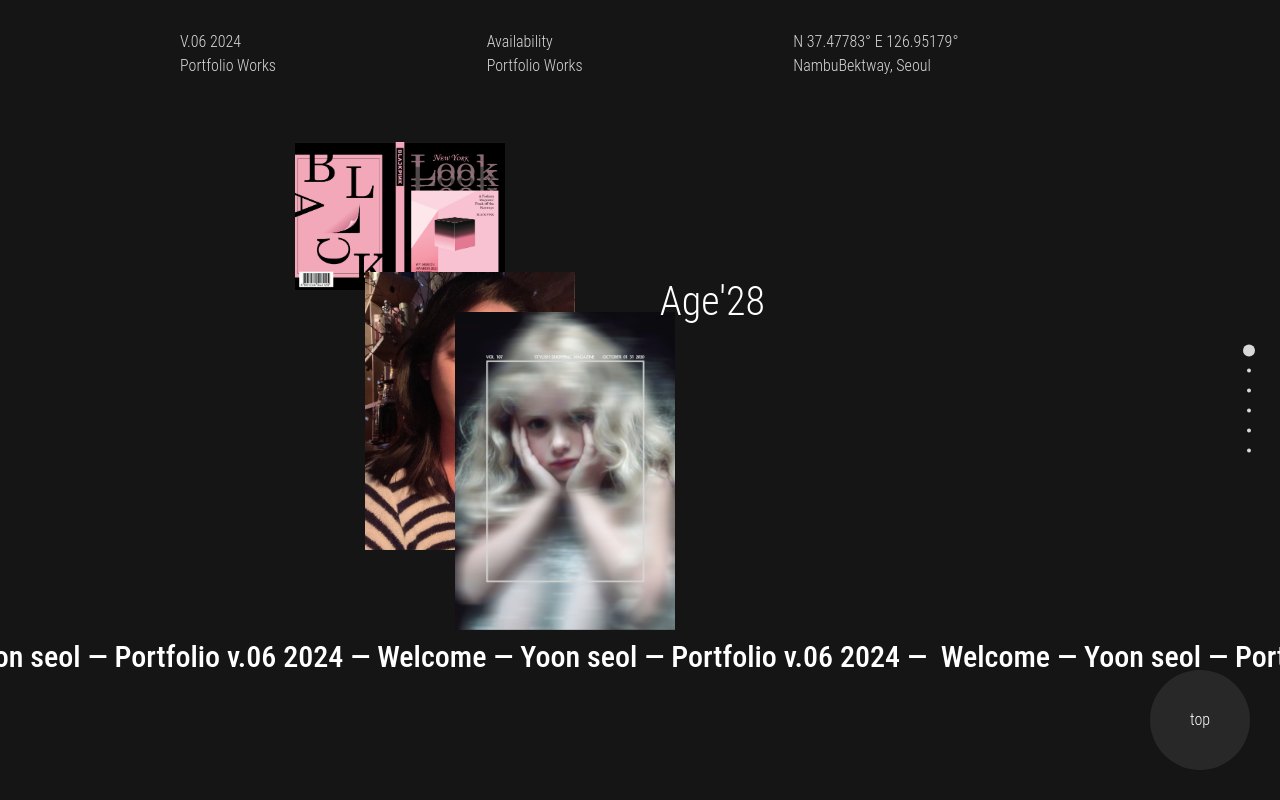
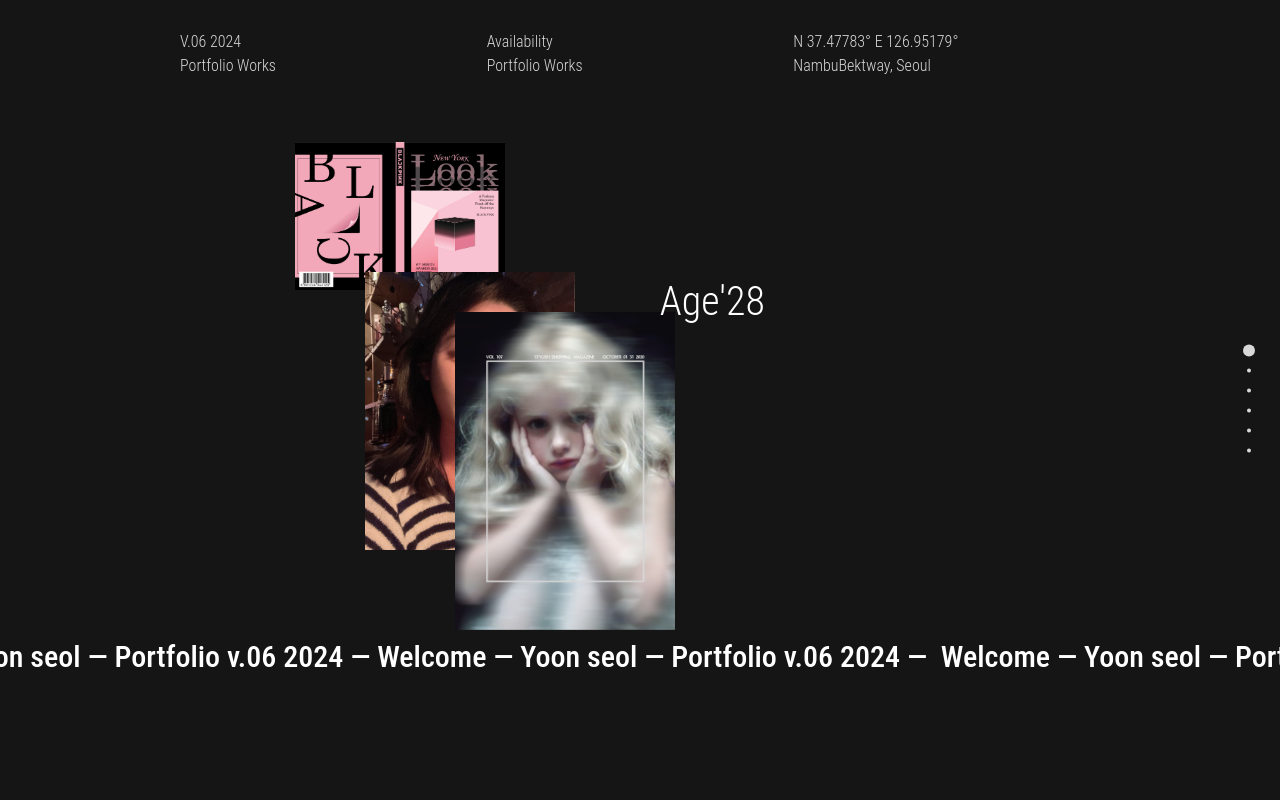
Before and after one commit to seolyoon96/seolyoon96.github.io, a plain HTML site: page index.html in a window 1280 px wide. Drawn offline with nearby package versions, Linux system fonts and the light colour scheme.

Commit message:
PORTFOLIO 수정

```diff
--- a/dist/css/comm.css
+++ b/dist/css/comm.css
@@ -390,18 +390,6 @@ legend {
   transform: translateX(0);
   animation: runningText 30s linear infinite;
 }
-#fullpage .part-1 .to-top {
-  position: fixed;
-  bottom: 30px;
-  right: 30px;
-  width: 100px;
-  height: 100px;
-  border-radius: 100px;
-  background: #282828;
-  color: #fff;
-  text-align: center;
-  line-height: 100px;
-}
 @keyframes runningText {
   0% {
     transform: translateX(100%);
--- a/dist/scss/comm.scss
+++ b/dist/scss/comm.scss
@@ -127,18 +127,18 @@
       animation: runningText 30s linear infinite;
     }
 
-    .to-top {
-      position: fixed;
-      bottom: 30px;
-      right: 30px;
-      width: 100px;
-      height: 100px;
-      border-radius: 100px;
-      background: #282828;
-      color: #fff;
-      text-align: center;
-      line-height: 100px;
-    }
+    // .to-top {
+    //   position: fixed;
+    //   bottom: 30px;
+    //   right: 30px;
+    //   width: 100px;
+    //   height: 100px;
+    //   border-radius: 100px;
+    //   background: #282828;
+    //   color: #fff;
+    //   text-align: center;
+    //   line-height: 100px;
+    // }
 
     // to-top
 
--- a/index.html
+++ b/index.html
@@ -114,7 +114,7 @@
       </div>
       <!-- runningtext-box -->
 
-      <div class="to-top">top</div>
+      <!-- <div class="to-top">top</div> -->
     </div>
     <!-- part-1 -->
 
```
Also changed, not shown: 1 other file.
